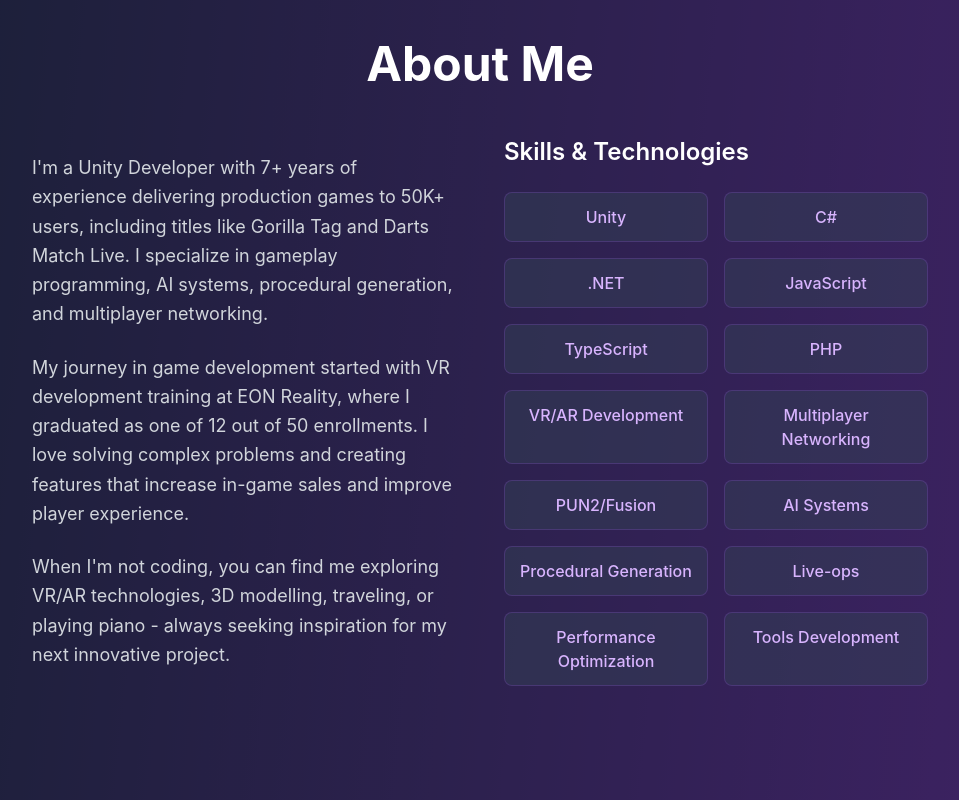
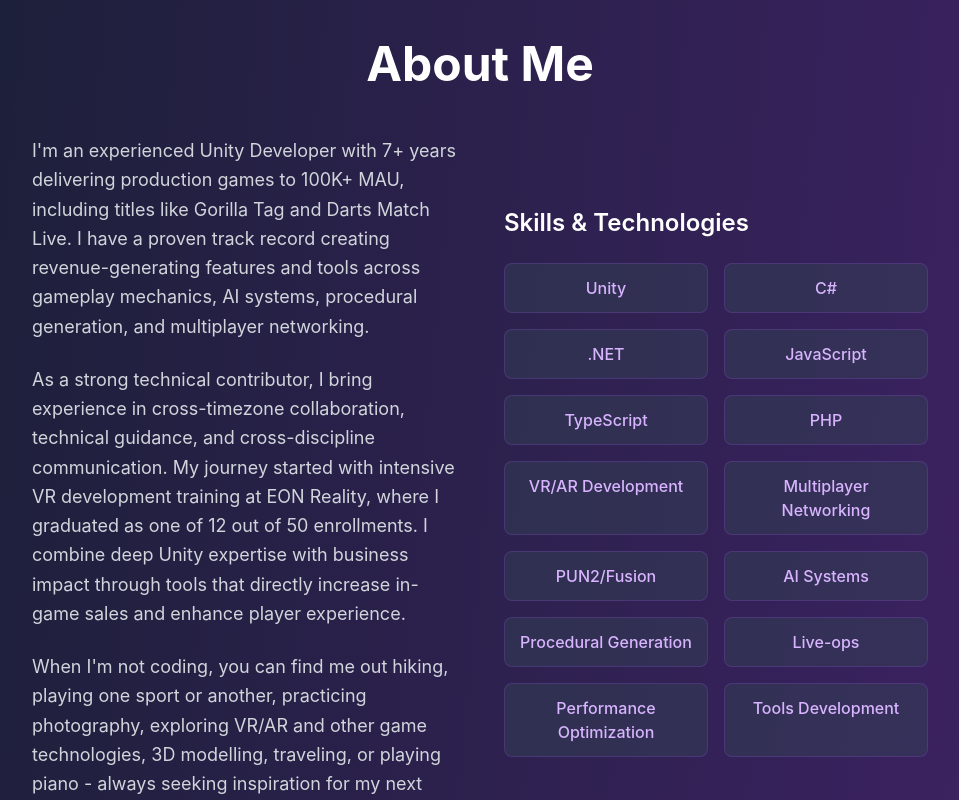
Before and after one commit to Thanolion/thanolion.github.io, a Next.js app: page / in a window 1280 px wide. Shown: the part 840-1640 px from the top of the page, without its empty margins (160-1119 px from the left). Built offline with nearby package versions, Linux system fonts and the light colour scheme.

Commit message:
updated about, removed file, scroll to projects section fix

```diff
--- a/src/components/About.tsx
+++ b/src/components/About.tsx
@@ -16,19 +16,22 @@ export default function About() {
           <div className="grid md:grid-cols-2 gap-12 items-center">
             <div>
               <p className="text-gray-300 text-lg leading-relaxed mb-6">
-                I'm a Unity Developer with 7+ years of experience delivering production games
-                to 50K+ users, including titles like Gorilla Tag and Darts Match Live.
-                I specialize in gameplay programming, AI systems, procedural generation, and multiplayer networking.
+                I'm an experienced Unity Developer with 7+ years delivering production games
+                to 100K+ MAU, including titles like Gorilla Tag and Darts Match Live.
+                I have a proven track record creating revenue-generating features and tools across
+                gameplay mechanics, AI systems, procedural generation, and multiplayer networking.
               </p>
 
               <p className="text-gray-300 text-lg leading-relaxed mb-6">
-                My journey in game development started with VR development training at EON Reality,
-                where I graduated as one of 12 out of 50 enrollments. I love solving complex problems
-                and creating features that increase in-game sales and improve player experience.
+                As a strong technical contributor, I bring experience in cross-timezone collaboration,
+                technical guidance, and cross-discipline communication. My journey started with intensive
+                VR development training at EON Reality, where I graduated as one of 12 out of 50 enrollments.
+                I combine deep Unity expertise with business impact through tools that directly increase
+                in-game sales and enhance player experience.
               </p>
 
               <p className="text-gray-300 text-lg leading-relaxed">
-                When I'm not coding, you can find me exploring VR/AR technologies, 3D modelling,
+                When I'm not coding, you can find me out hiking, playing one sport or another, practicing photography, exploring VR/AR and other game technologies, 3D modelling,
                 traveling, or playing piano - always seeking inspiration for my next innovative project.
               </p>
             </div>
--- a/src/components/Portfolio.tsx
+++ /dev/null
@@ -1,194 +0,0 @@
-'use client';
-
-const portfolioProjects = [
-  {
-    id: "darts-match-live",
-    title: "Darts Match Live!",
-    role: "Unity Developer",
-    overview: "Enhanced gameplay experience with multiple new game modes, multiplayer reconnection systems, and custom Unity Editor tools.",
-    challenges: [
-      "Working within existing codebase while maintaining performance and code maintainability",
-      "Creating user-friendly experience for new game modes",
-      "Implementing reconnection feature without disrupting ongoing games",
-      "Data management for incomplete and published seasons",
-      "UV unwrapping and texturing through scripting for procedural dart generation"
-    ],
-    solutions: [
-      "Seamless integration of new features while preserving game standards",
-      "State synchronization system for multiplayer reconnection",
-      "Scriptable Objects for editor tool data storage with UI Elements callbacks",
-      "Procedural dart generation with high/low poly models and normal maps"
-    ],
-    technologies: ["Unity", "C#", "PHP", "UI Elements", "Scriptable Objects", "Mesh Manipulation", "UV Unwrapping"],
-    images: [
-      "/darts-ui-1.png", "/darts-ui-2.png", "/darts-tool.png"
-    ]
-  },
-  {
-    id: "broken-grounds",
-    title: "Broken Grounds",
-    role: "Project Lead",
-    overview: "Spearheaded implementation of all game mechanics with flexible architecture for easy feature additions and intuitive level design tools.",
-    challenges: [
-      "Structuring classes for easy addition of new features",
-      "Simplifying level design workflow for the team",
-      "Optimizing AI behavior integration",
-      "Ensuring performance across various devices"
-    ],
-    solutions: [
-      "Flexible architecture streamlining new functionality incorporation",
-      "Drag-and-drop system for core elements management",
-      "Autonomous script management of tile arrays and communication",
-      "Simple AI placement with guaranteed functionality",
-      "Extensive stress testing and debugging for optimal performance"
-    ],
-    technologies: ["Unity", "C#", "AI Systems", "Level Design Tools", "Performance Optimization"],
-    images: [
-      "/broken-grounds-1.png"
-    ]
-  },
-  {
-    id: "dungeon-explorer",
-    title: "Dungeon Explorer",
-    role: "Networking Developer",
-    overview: "Developed character controller and networking systems with hybrid server-client authority for optimal multiplayer experience.",
-    challenges: [
-      "Keeping all clients synchronized",
-      "Deciding between server authoritative vs hybrid approach",
-      "Managing client devices with limited network capabilities",
-      "Minimizing player experience discrepancies"
-    ],
-    solutions: [
-      "Hybrid server-client authority approach using PUN2",
-      "Client and server-side prediction based on user latency",
-      "Semi-authoritative clients ensuring enjoyable gameplay under non-ideal conditions",
-      "Modular prefab system for procedural level generation"
-    ],
-    technologies: ["Unity", "PUN2", "Networking", "Client Prediction", "Procedural Generation"],
-    images: []
-  },
-  {
-    id: "disk-drive",
-    title: "Disk Drive",
-    role: "Level Design Developer",
-    overview: "Developed procedural level generation system with strategic obstacle placement and balanced difficulty progression.",
-    challenges: [
-      "Ensuring each procedurally generated level had a viable completion path",
-      "Maintaining balanced difficulty curve",
-      "Avoiding overwhelming difficulty spikes when introducing new elements"
-    ],
-    solutions: [
-      "Strategic raycast-based obstacle and pivot point positioning",
-      "Difficulty balancing with easier challenges when new mechanics introduced",
-      "Runtime level generation system for endless variety",
-      "Progressive difficulty increase with additional obstacles and power-ups"
-    ],
-    technologies: ["Unity", "Procedural Generation", "Raycast Systems", "Difficulty Balancing"],
-    images: []
-  },
-  {
-    id: "enchanted-forest",
-    title: "Enchanted Forest Animation",
-    role: "Animation Developer",
-    overview: "Created captivating wedding invitation animation using Unity Timeline with optimized video output for web usage.",
-    challenges: [
-      "Orchestrating multiple animation components effectively",
-      "Capturing high-quality video recording",
-      "Balancing output quality with manageable file size for web"
-    ],
-    solutions: [
-      "Unity Timeline integration for component orchestration",
-      "OBS Studio implementation for optimal quality-to-size ratio",
-      "Combined scripts, animations, and Timeline for seamless experience"
-    ],
-    technologies: ["Unity", "Timeline", "Animation Systems", "OBS Studio", "Video Production"],
-    images: [
-      "/enchanted-forest.png"
-    ]
-  }
-];
-
-export default function Portfolio() {
-  return (
-    <section id="portfolio" className="py-20 bg-slate-800/30">
-      <div className="container mx-auto px-4">
-        <div className="max-w-6xl mx-auto">
-          <h2 className="text-4xl md:text-5xl font-bold text-white mb-12 text-center">
-            Detailed Portfolio
-          </h2>
-
-          <div className="space-y-16">
-            {portfolioProjects.map((project, index) => (
-              <div key={project.id} className="bg-slate-800/50 rounded-xl p-8 border border-purple-500/20">
-                <div className="grid md:grid-cols-3 gap-8">
-                  <div className="md:col-span-2">
-                    <div className="mb-6">
-                      <h3 className="text-3xl font-bold text-white mb-2">{project.title}</h3>
-                      <p className="text-purple-400 text-lg font-medium mb-4">{project.role}</p>
-                      <p className="text-gray-300 text-lg leading-relaxed">{project.overview}</p>
-                    </div>
-
-                    <div className="grid md:grid-cols-2 gap-6">
-                      <div>
-                        <h4 className="text-xl font-semibold text-white mb-3">Challenges</h4>
-                        <ul className="space-y-2">
-                          {project.challenges.map((challenge, i) => (
-                            <li key={i} className="text-gray-300 text-sm leading-relaxed flex items-start">
-                              <span className="text-purple-400 mr-2 mt-1">•</span>
-                              {challenge}
-                            </li>
-                          ))}
-                        </ul>
-                      </div>
-
-                      <div>
-                        <h4 className="text-xl font-semibold text-white mb-3">Solutions</h4>
-                        <ul className="space-y-2">
-                          {project.solutions.map((solution, i) => (
-                            <li key={i} className="text-gray-300 text-sm leading-relaxed flex items-start">
-                              <span className="text-green-400 mr-2 mt-1">✓</span>
-                              {solution}
-                            </li>
-                          ))}
-                        </ul>
-                      </div>
-                    </div>
-
-                    <div className="mt-6">
-                      <h4 className="text-xl font-semibold text-white mb-3">Technologies</h4>
-                      <div className="flex flex-wrap gap-2">
-                        {project.technologies.map((tech, i) => (
-                          <span
-                            key={i}
-                            className="bg-purple-500/20 text-purple-300 px-3 py-1 rounded-full text-sm"
-                          >
-                            {tech}
-                          </span>
-                        ))}
-                      </div>
-                    </div>
-                  </div>
-
-                  {project.images.length > 0 && (
-                    <div className="md:col-span-1">
-                      <h4 className="text-xl font-semibold text-white mb-3">Project Images</h4>
-                      <div className="space-y-4">
-                        {project.images.map((image, i) => (
-                          <div key={i} className="bg-slate-700/50 rounded-lg p-4 border border-purple-500/20">
-                            <div className="w-full h-32 bg-slate-600/50 rounded-lg flex items-center justify-center">
-                              <span className="text-gray-400 text-sm">Image: {image}</span>
-                            </div>
-                          </div>
-                        ))}
-                      </div>
-                    </div>
-                  )}
-                </div>
-              </div>
-            ))}
-          </div>
-        </div>
-      </div>
-    </section>
-  );
-}
--- a/src/components/Projects.tsx
+++ b/src/components/Projects.tsx
@@ -249,7 +249,7 @@ const projects: Project[] = [
 
 export default function Projects() {
   return (
-    <section id="items" className="py-20 bg-slate-800/30">
+    <section id="projects" className="py-20 bg-slate-800/30">
       <div className="container mx-auto px-4">
         <div className="max-w-6xl mx-auto">
           <h2 className="text-4xl md:text-5xl font-bold text-white mb-12 text-center">
```
